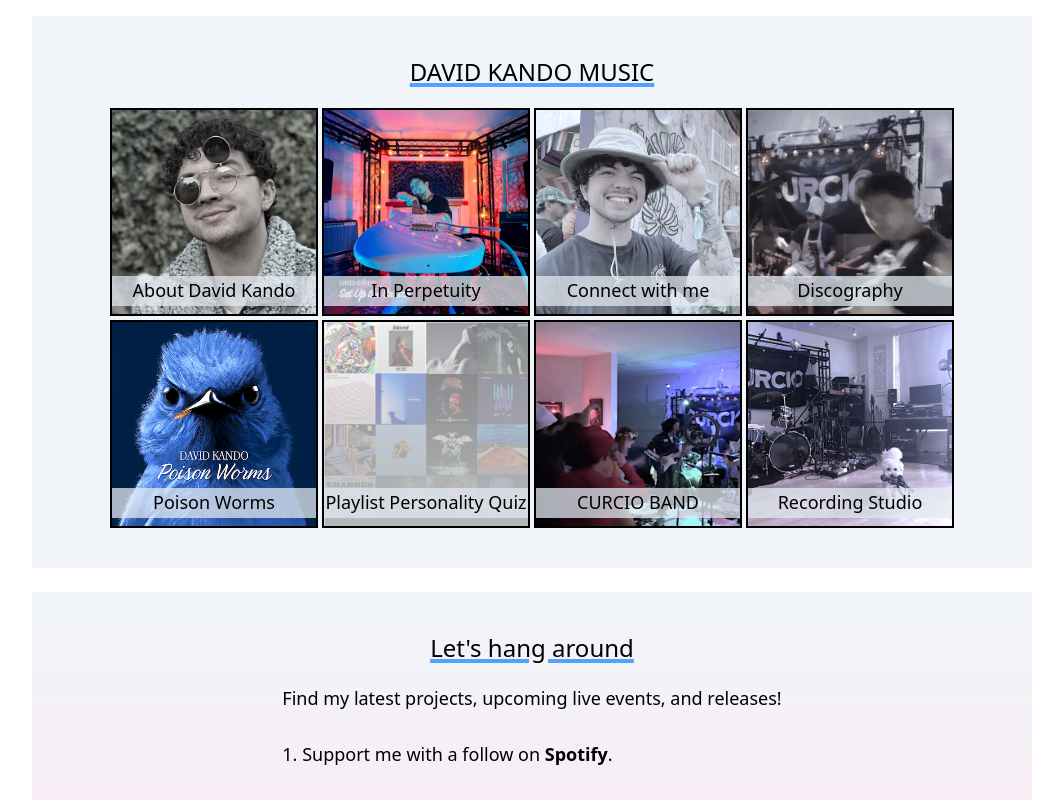
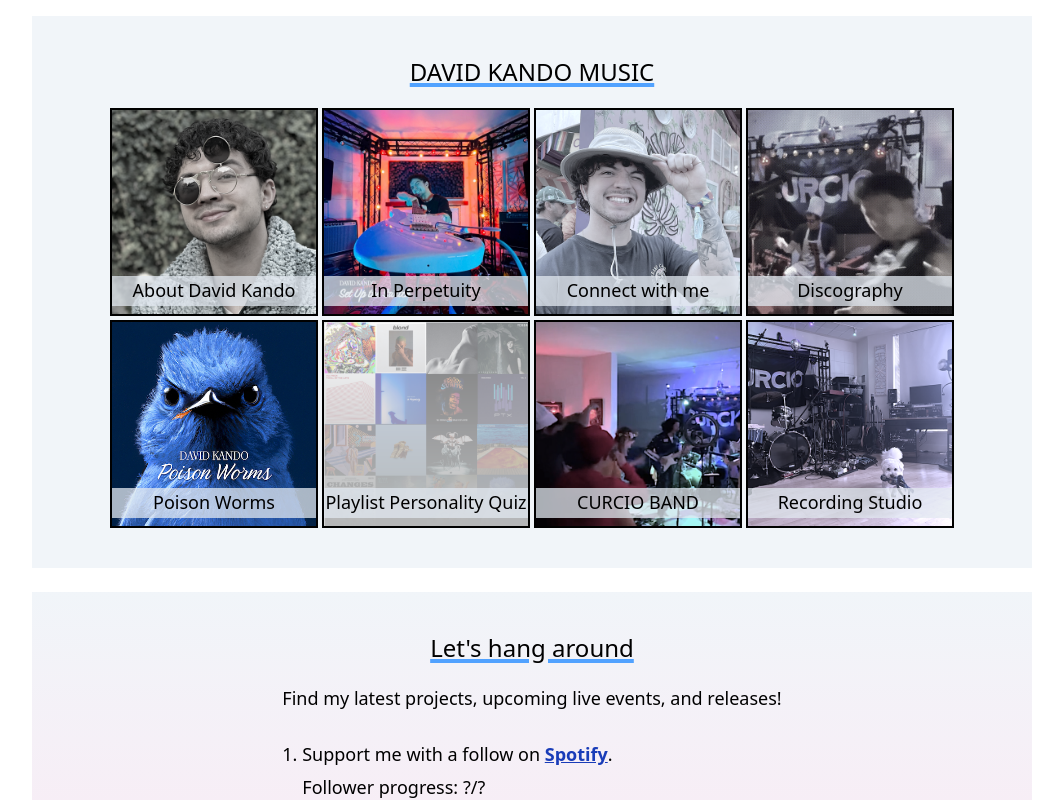
Before and after one commit to mkelly115/site, a Next.js app: page /connect in a window 1280 px wide. Shown: the top 800 px of the page, without its empty margins (108-1171 px from the left). Built offline with nearby package versions, Linux system fonts and the light colour scheme; no server answers; a web font is replaced by a local one.

Commit message:
added API call to connect page.js

```diff
--- /dev/null
+++ b/app/connect/followers.js
@@ -0,0 +1,36 @@
+"use client";
+
+import { useState, useEffect } from "react"
+
+//https://spotify-api-wrapper.appspot.com/artist/david-kando
+
+export default function Followers(){
+
+    const [goalString, setGoalString] = useState('?/?');
+
+    useEffect(() => {
+         fetch("https://spotify-api-wrapper.appspot.com/artist/david-kando")
+        .then(response => response.json())
+        .then(json => {
+            console.log('json', json)
+
+           if(
+            json
+            && json.artists
+            && json.artists.items
+            && json.artists.items.length > 0
+           ) {
+                const followers = json.artists.items[0].followers.total;
+
+                setGoalString(`${followers}/?`)
+
+            }
+        })
+    }, [])
+
+    return(
+        <div className="ml-[15px] lg:ml-[20px] mt-[5px]">
+            Follower progress: {goalString}
+        </div>
+    )
+}
--- a/app/connect/page.js
+++ b/app/connect/page.js
@@ -1,5 +1,5 @@
 // import Form from './email-list/form';
-// import Followers from './followers';
+import Followers from './followers';
 
 export default function Page() {
   return (
@@ -23,7 +23,7 @@ export default function Page() {
           </a>
           .
         </div>
-        {/* <Followers /> */}
+        <Followers />
         <br />
         <div>
           2. Follow me on{" "}
--- a/app/globals.css
+++ b/app/globals.css
@@ -3,3 +3,7 @@
 .title{
     @apply text-2xl mb-5 underline decoration-4 decoration-blue-400
 }
+
+.link{
+    @apply underline text-blue-800
+}
```
